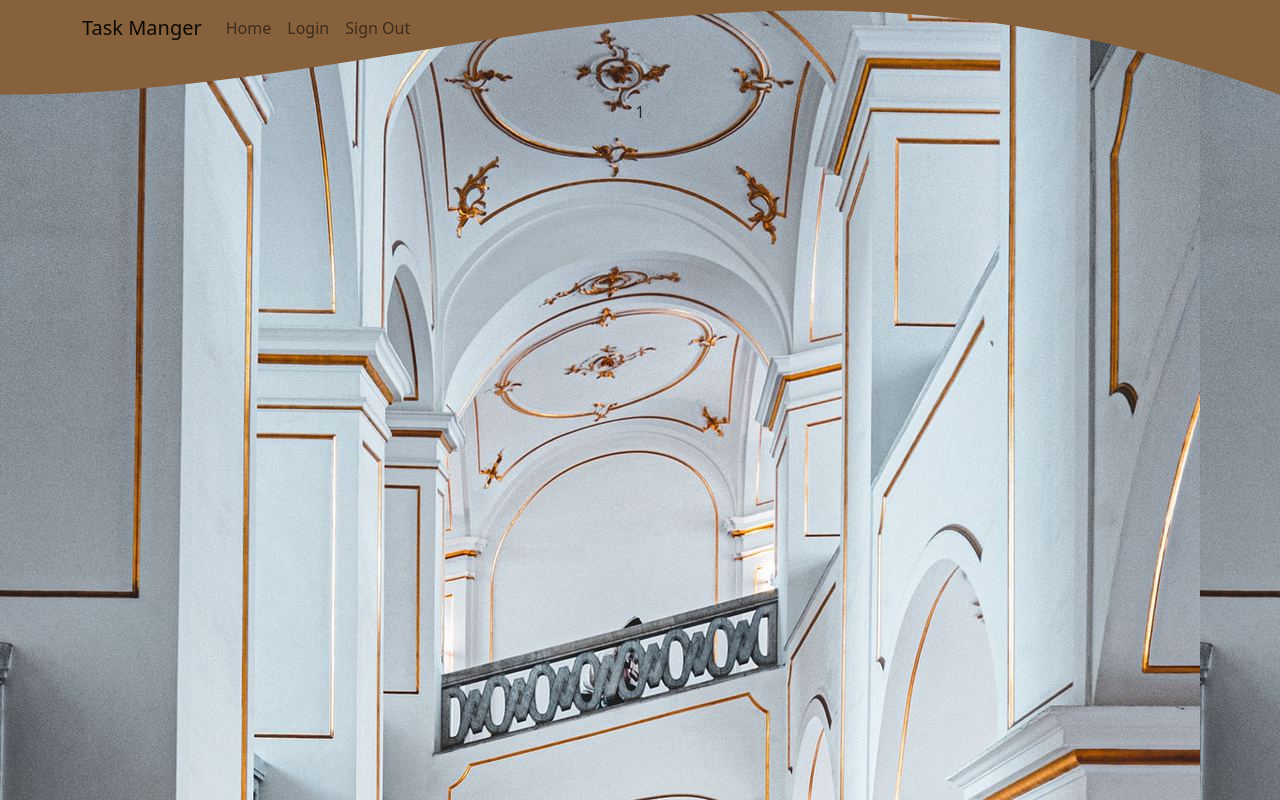
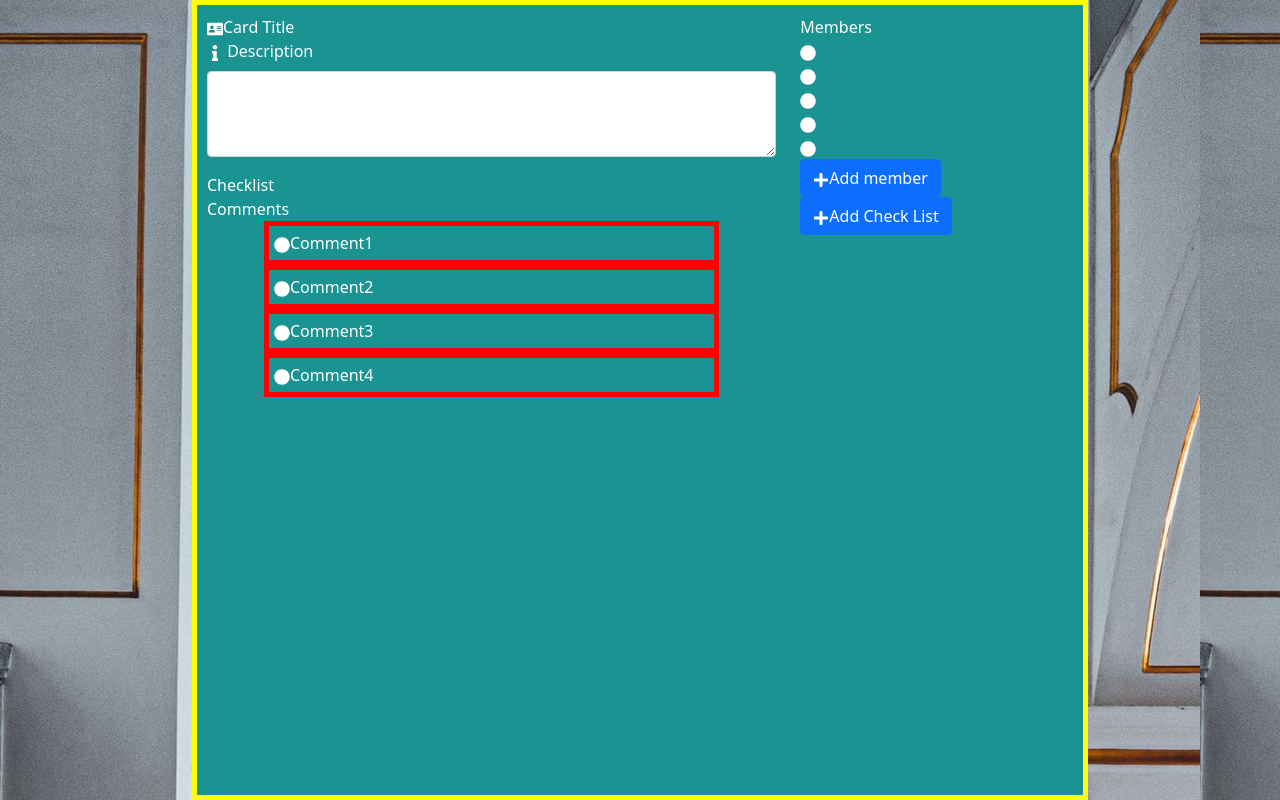
Before and after one commit to aliraad79/task_manager, a React (Create React App) app in the folder frontend/: page /detail/1 in a window 1280 px wide. Built offline with nearby package versions, Linux system fonts and the light colour scheme.

Commit message:
Add card detail

```diff
--- a/frontend/src/components/CardDetail.js
+++ b/frontend/src/components/CardDetail.js
@@ -1,17 +1,78 @@
-import NavBar from "./NavBar";
-
-import { Row, Col, Container } from "react-bootstrap";
+import { Container, Form, Col, Row, Button } from "react-bootstrap";
 
 import { useParams } from "react-router-dom";
+import { FaAddressCard, FaInfo, FaCircle, FaPlus } from "react-icons/fa";
+import Comment from "./Comment";
 
 const CardDetail = () => {
   const { id } = useParams();
 
   return (
-    <>
-      <NavBar />
-      <center>{id}</center>
-    </>
+    <Container
+      style={{
+        width: "70%",
+        height: "100vh",
+        backgroundColor: "#1A9393",
+        border: "5px solid #FFFF00",
+        margin: "auto",
+        padding: "10px",
+        color: "white",
+      }}
+    >
+      <Row>
+        <Col xs={8}>
+          <div>
+            <FaAddressCard />
+            Card Title
+          </div>
+          <div>
+            <Form>
+              <Form.Group
+                className="mb-3"
+                controlId="exampleForm.ControlTextarea1"
+              >
+                <Form.Label>
+                  <FaInfo /> Description{" "}
+                </Form.Label>
+                <Form.Control as="textarea" rows={3} />
+              </Form.Group>
+            </Form>
+          </div>
+          <div>Checklist</div>
+          <div>
+            Comments
+            <Comment text={"Comment1"}/>
+            <Comment text={"Comment2"}/>
+            <Comment text={"Comment3"}/>
+            <Comment text={"Comment4"}/>
+          </div>
+        </Col>
+        <Col>
+          <div>
+            Members
+            <br />
+            <FaCircle />
+            <br /> <FaCircle />
+            <br /> <FaCircle />
+            <br /> <FaCircle />
+            <br />
+            <FaCircle />
+          </div>
+          <div>
+            <Button>
+              <FaPlus />
+              Add member
+            </Button>
+          </div>
+          <div>
+            <Button>
+              <FaPlus />
+              Add Check List
+            </Button>
+          </div>
+        </Col>
+      </Row>
+    </Container>
   );
 };
 
--- /dev/null
+++ b/frontend/src/components/Comment.js
@@ -0,0 +1,22 @@
+import { FaCircle } from "react-icons/fa";
+
+const Comment = ({ text }) => {
+  return (
+    <>
+      <div
+        style={{
+          width: "80%",
+          border: "5px solid #FF0000",
+          margin: "auto",
+          padding: "5px",
+          color: "white",
+        }}
+      >
+        <FaCircle />
+        {text}
+      </div>
+    </>
+  );
+};
+
+export default Comment;
```
